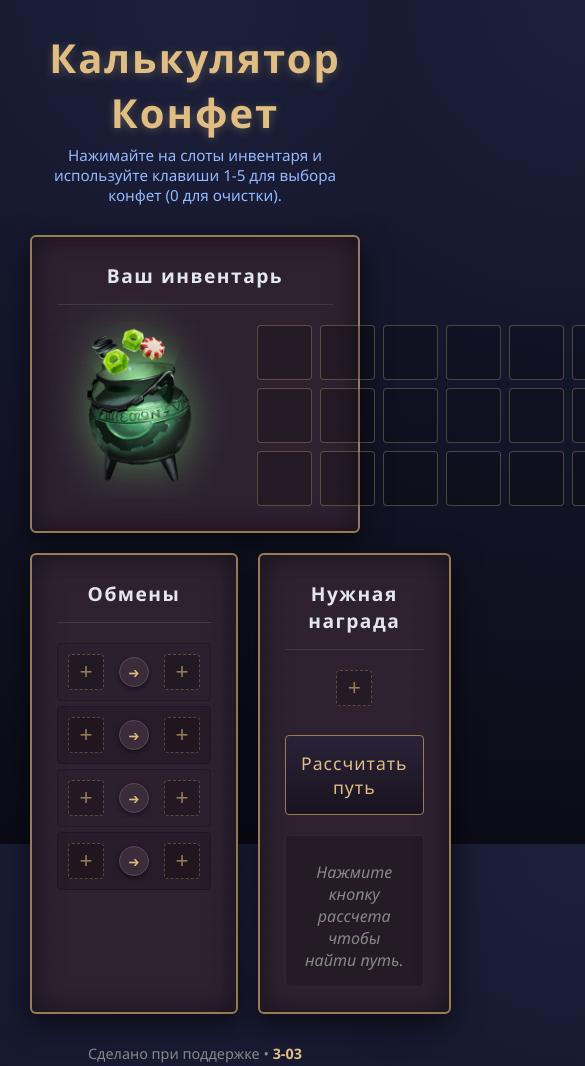
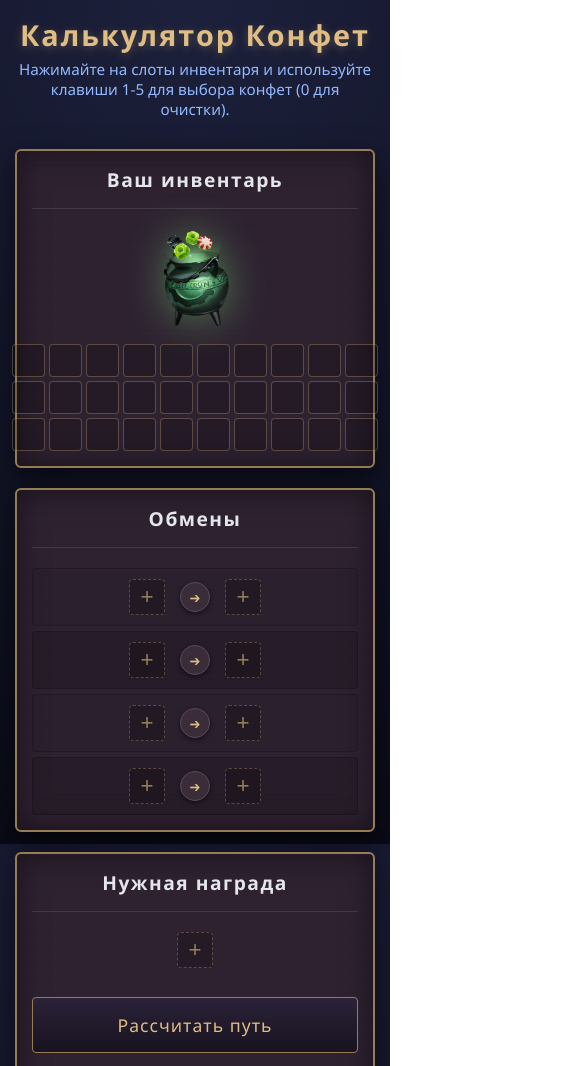
Before and after one commit to 3-03/Candyworks, a plain HTML site: page index.html in a window 390 px wide. Shown: the top 1066 px of the page, 585 px wide, since content can reach past the window. Drawn offline with Linux system fonts and the light colour scheme.

Commit message:
Add mobile optimization and media queries

```diff
--- a/style.css
+++ b/style.css
@@ -388,3 +388,50 @@ body {
     color: #fff;
     text-shadow: 0 0 5px var(--gold);
 }
+
+/* Mobile Optimization */
+@media (max-width: 768px) {
+    body {
+        padding: 15px;
+    }
+
+    .app-header {
+        flex-direction: column;
+        text-align: center;
+        gap: 10px;
+    }
+
+    .header-text h1 {
+        font-size: 1.8rem;
+    }
+
+    .bottom-sections {
+        grid-template-columns: 1fr;
+    }
+
+    .inventory-wrapper {
+        flex-direction: column;
+        gap: 15px;
+        justify-content: center;
+    }
+
+    .inventory-cauldron {
+        height: 100px;
+        transform: none;
+    }
+
+    .inventory-grid {
+        grid-template-columns: repeat(10, 8.5vw);
+        gap: 1vw;
+        justify-content: center;
+    }
+
+    .slot {
+        width: 8.5vw;
+        height: 8.5vw;
+    }
+
+    .dota-panel {
+        padding: 15px;
+    }
+}
```
